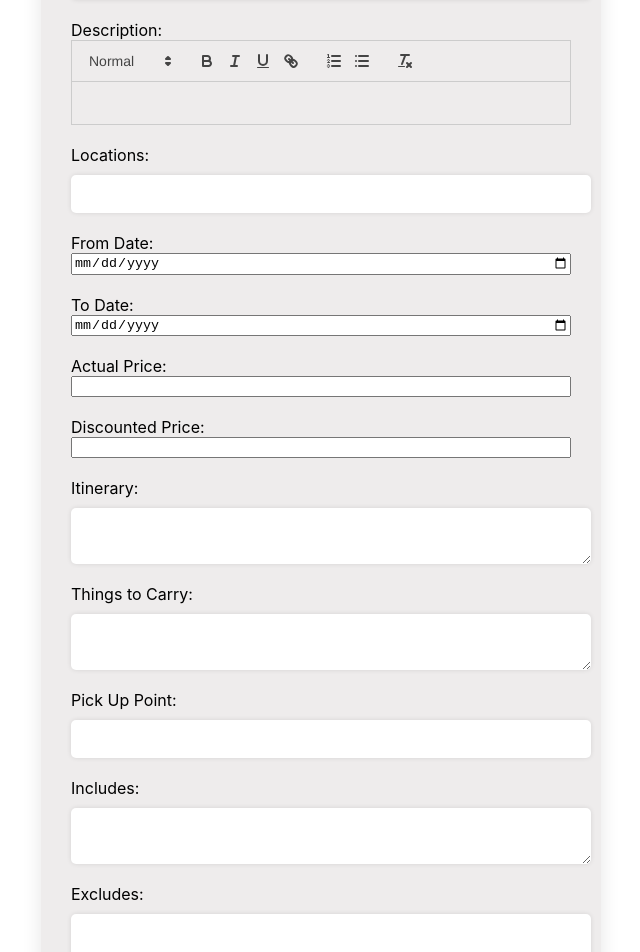
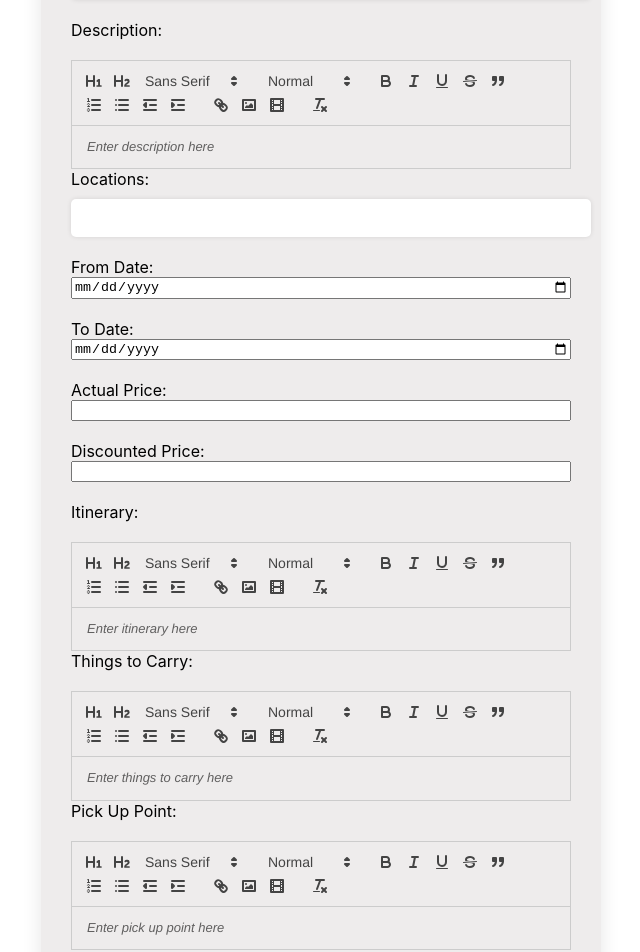
Before and after one commit to Satyambasaiye/form-, a React (Create React App) app: page / in a window 1280 px wide. Shown: the part 180-1132 px from the top of the page, without its empty margins (319-959 px from the left). Built offline with nearby package versions, Linux system fonts and the light colour scheme.

Commit message:
added ReactQuill

```diff
--- a/src/components/AddTeamForm.js
+++ b/src/components/AddTeamForm.js
@@ -60,7 +60,7 @@ const AddTeamForm = () => {
         <select value={accessLevel} onChange={(e) => setAccessLevel(e.target.value)}>
           <option value="">Select Access Level</option>
           <option value="admin">Admin</option>
-          <option value="user">User</option>
+          <option value="Team">Team</option>
         </select>
       </label>
       <button type="submit">Submit</button>
--- a/src/components/Form.js
+++ b/src/components/Form.js
@@ -3,6 +3,22 @@ import axios from 'axios';
 import './styles.css';
 import ReactQuill from 'react-quill';
 import 'react-quill/dist/quill.snow.css';
+
+const modules = {
+  toolbar: [
+    [{ 'header': '1'}, {'header': '2'}, {'font': []}],
+    [{size: []}],
+    ['bold', 'italic', 'underline', 'strike', 'blockquote'],
+    [{'list': 'ordered'}, {'list': 'bullet'},     {'indent': '-1'}, {'indent': '+1'}],
+    ['link', 'image', 'video'],
+    ['clean']
+  ],
+  clipboard: {
+    matchVisual: false,
+  },
+}
+
+const formats = [  'header', 'font', 'size',  'bold', 'italic', 'underline', 'strike', 'blockquote',  'list', 'bullet', 'indent',  'link', 'image', 'video']
 
 const Form = () => {
   const [title, setTitle] = useState('');
@@ -18,41 +34,75 @@ const Form = () => {
   const [thingsToCarry, setThingsToCarry] = useState('');
   const [pickUpPoint, setPickUpPoint] = useState('');
   const [includes, setIncludes] = useState('');
-  const [excludes, setExcludes] = useState('');
   const [contactDetails, setContactDetails] = useState('');
   const [cancellationPolicy, setCancellationPolicy] = useState('');
 
+  const handleDescriptionChange = (value) => {
+    setDescription(value);
+  }
+
+  const handleItineraryChange = (value) => {
+    setItinerary(value);
+  }
+
+  const handleThingsToCarryChange = (value) => {
+    setThingsToCarry(value);
+  }
+
+  const handlePickUpPointChange = (value) => {
+    setPickUpPoint(value);
+  }
+
+  const handleIncludesChange = (value) => {
+    setIncludes(value);
+  }
+
+
+
+  const handleContactDetailsChange = (value) => {
+    setContactDetails(value);
+  }
+
+  const handleCancellationPolicyChange = (value) => {
+    setCancellationPolicy(value);
+  }
+
+  const handleChange = (value) => {
+    setDescription(value);
+  }
 
   const handleSubmit = async (event) => {
     event.preventDefault();
 
-    const formData = new FormData();
+    const data = {
+      title,
+      description,
+      locations,
+      fromDate,
+      toDate,
+      actualPrice,
+      discountedPrice,
+      itinerary,
+      thingsToCarry,
+      pickUpPoint,
+      includes,
+      contactDetails,
+      cancellationPolicy
+    }
 
-    formData.append('title', title);
-    formData.append('description', description);
-    formData.append('locations', locations);
-    formData.append('fromDate', fromDate);
-    formData.append('toDate', toDate);
-    formData.append('actualPrice', actualPrice);
-    formData.append('discountedPrice', discountedPrice);
-    formData.append('itinerary', itinerary);
-    formData.append('thingsToCarry', thingsToCarry);
-    formData.append('pickUpPoint', pickUpPoint);
-    formData.append('includes', includes);
-    formData.append('excludes', excludes);
-    formData.append('contactDetails', contactDetails);
-    formData.append('cancellationPolicy', cancellationPolicy);
-
-    if (image !== null) {
-      formData.append('image', image);
+    const config = {
+      headers: {
+        'Content-Type': 'application/json'
+      }
     }
 
     try {
-      const response = await axios.post('/api/products', formData);
+      const response = await axios.post('/api/products', data, config);
 
     } catch (error) {
     }
   };
+
 
   return (
       <form onSubmit={handleSubmit}>
@@ -61,10 +111,17 @@ const Form = () => {
       Title:
       <input type="text" value={title} onChange={(e) => setTitle(e.target.value)} />
     </label>
-      <label>
-  Description:
-  < ReactQuill value={description} onChange={setDescription} />
-</label>
+    <div className="form-container">
+      <label className="form-label">Description:</label>
+      <ReactQuill
+        value={description}
+        onChange={handleChange}
+        modules={modules}
+        formats={formats}
+        theme="snow"
+        placeholder="Enter description here"
+      />
+    </div>
     <label>
       Locations:
       <input type="text" value={locations} onChange={(e) => setLocations(e.target.value)} />
@@ -85,26 +142,44 @@ const Form = () => {
       Discounted Price:
       <input type="number" value={discountedPrice} onChange={(e) => setDiscountedPrice(e.target.value)} />
     </label>
+    <div className="form-container">
+      <label className="form-label">Itinerary:</label>
+      <ReactQuill
+        value={itinerary}
+        onChange={handleItineraryChange}
+        modules={modules}
+        formats={formats}
+        theme="snow"
+        placeholder="Enter itinerary here"
+      />
+    </div>
+    <div className="form-container">
+      <label className="form-label">Things to Carry:</label>
+      <ReactQuill
+        value={thingsToCarry}
+        onChange={handleThingsToCarryChange}
+        modules={modules}
+        formats={formats}
+        theme="snow"
+        placeholder="Enter things to carry here"
+      />
+    </div>
+    <div className="form-container">
+      <label className="form-label">Pick Up Point:</label>
+      <ReactQuill
+        value={pickUpPoint}
+        onChange={handlePickUpPointChange}
+        modules={modules}
+        formats={formats}
+        theme="snow"
+        placeholder="Enter pick up point here"
+      />
+    </div>
     <label>
-      Itinerary:
-      <textarea value={itinerary} onChange={(e) => setItinerary(e.target.value)} />
-    </label>
-      <label>
-      Things to Carry:
-      <textarea value={thingsToCarry} onChange={(e) => setThingsToCarry(e.target.value)} />
-    </label>
-    <label>
-      Pick Up Point:
-      <input type="text" value={pickUpPoint} onChange={(e) => setPickUpPoint(e.target.value)} />
-    </label>
-    <label>
-      Includes:
+     Cost Includes:
       <textarea value={includes} onChange={(e) => setIncludes(e.target.value)} />
     </label>
-    <label>
-      Excludes:
-      <textarea value={excludes} onChange={(e) => setExcludes(e.target.value)} />
-    </label>
+
     <label>
       Contact Details:
       <input type="text" value={contactDetails} onChange={(e) => setContactDetails(e.target.value)} />
```
Lines whose indentation alone changed are shown as unchanged.
